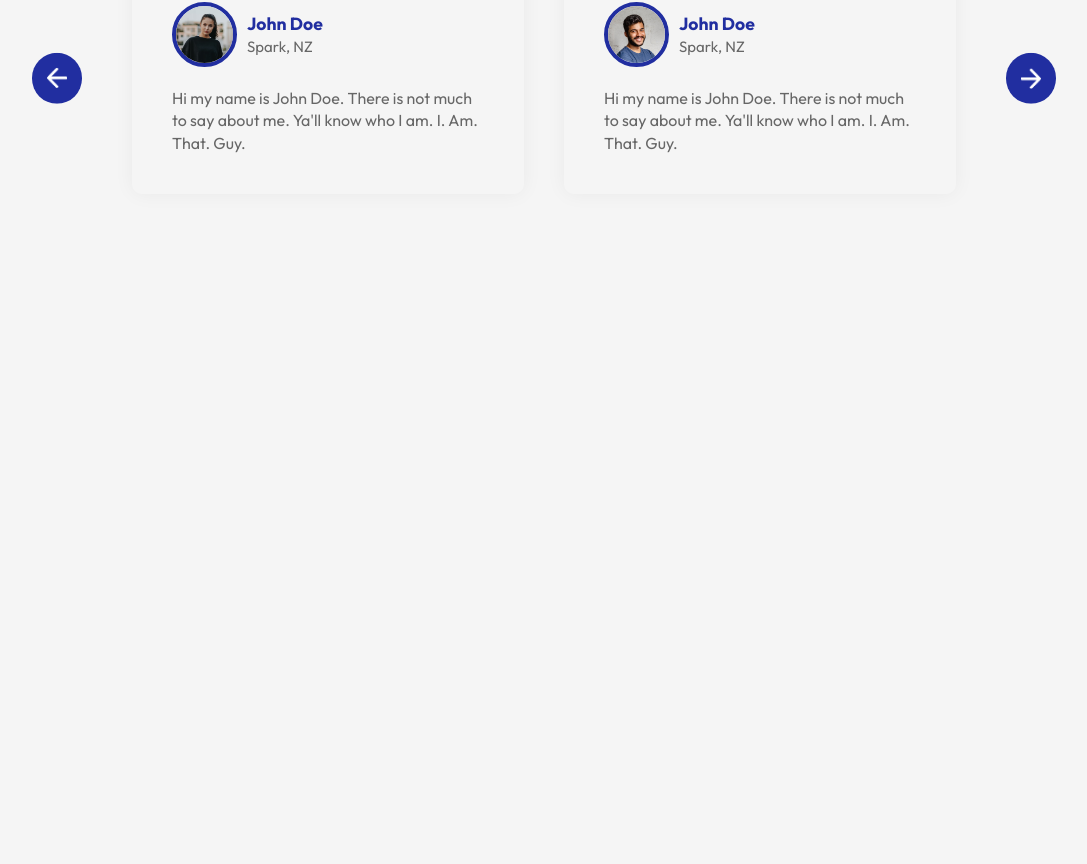
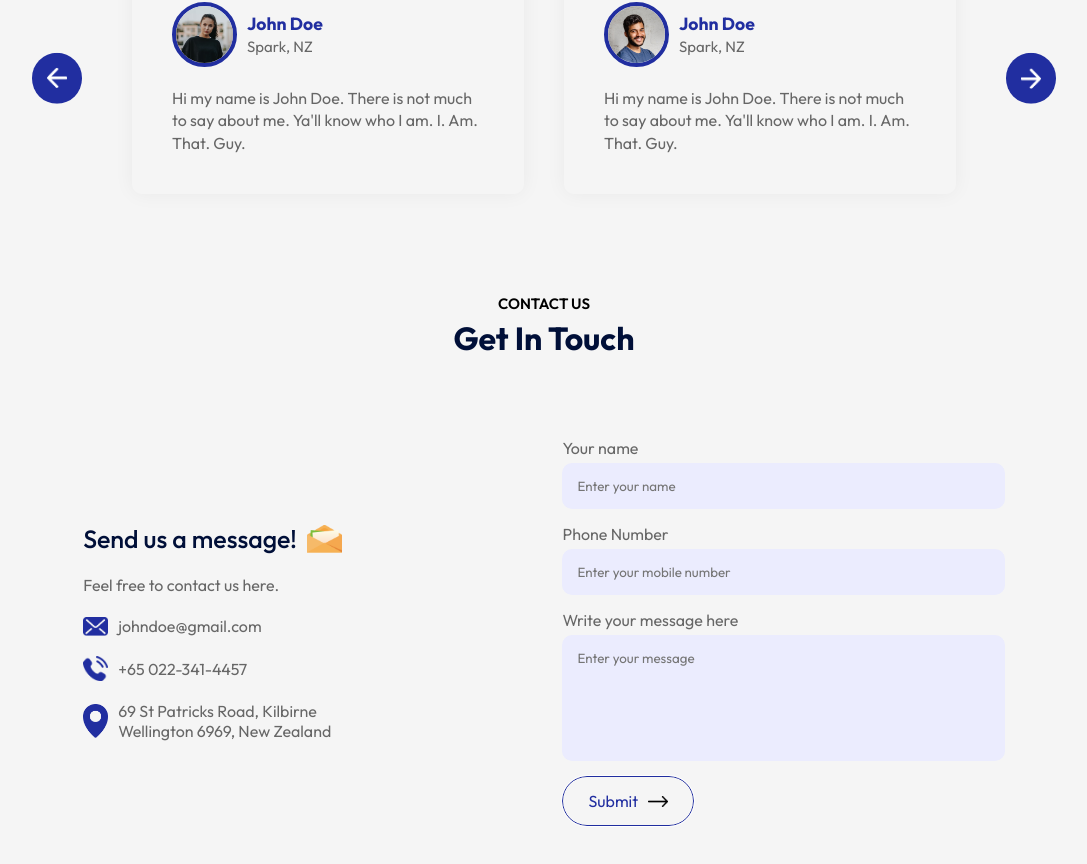
Before and after one commit to andrecamerino/react-website, a React (Vite) app in the folder react-website/: page / in a window 1280 px wide. Shown: the part 2641-3505 px from the top of the page, without its empty margins (96-1183 px from the left). Before the commit the page ends 2935 px from the top, so only its background shows below. Built offline with nearby package versions, Linux system fonts and the light colour scheme.

Commit message:
add contact section

```diff
--- a/react-website/src/App.jsx
+++ b/react-website/src/App.jsx
@@ -6,6 +6,7 @@
 import About from "./Components/About/About";
 import Campus from "./Components/Campus/Campus";
 import Testimonials from "./Components/Testimonials/Testimonials.jsx";
+import Contact from "./Components/Contact/Contact.jsx";
 
 const App = () => {
   return (
@@ -20,6 +21,8 @@
         <Campus />
         <Title subtitle="Testimonials" title="What Student Says"/>
         <Testimonials />
+        <Title subtitle="Contact Us" title="Get In Touch"/>
+        <Contact />
       </div>
     </div>
   );
--- /dev/null
+++ b/react-website/src/Components/Contact/Contact.css
@@ -0,0 +1,60 @@
+.contact {
+    margin: 80px auto;
+    max-width: 90%;
+    display: flex;
+    align-items: center;
+    justify-content: space-between;
+}
+
+.contact-col {
+    flex-basis: 48%;
+    color: #676767;
+}
+
+.contact-col h3 {
+    color: #000F38;
+    font-weight: 500;
+    font-size: 25px;
+    display: flex;
+    align-items: center;
+    margin-bottom: 20px;
+}
+
+.contact-col h3 img {
+    width: 35px;
+    margin-left: 10px;
+}
+
+.contact-col p {
+    max-width: 450px;
+    line-height: 1.3;
+}
+
+.contact-col ul li {
+    display: flex;
+    align-items: center;
+    margin: 20px 0;
+}
+
+.contact-col ul li img {
+    width: 25px;
+    margin-right: 10px;
+}
+
+.contact form input, .contact form textarea {
+    display: block;
+    width: 100%;
+    background: #EBECFE;
+    padding: 15px;
+    border: 0;
+    outline: 0;
+    margin-top: 5px;
+    margin-bottom: 15px;
+    resize: none;
+    border-radius: 10px;
+}
+
+.contact-col span {
+    display: block;
+    margin: 20px 0;
+}
--- /dev/null
+++ b/react-website/src/Components/Contact/Contact.jsx
@@ -0,0 +1,63 @@
+import React from 'react'
+import "./Contact.css"
+import msg_icon from "../../assets/msg-icon.png"
+import mail_icon from "../../assets/mail-icon.png"
+import phone_icon from "../../assets/phone-icon.png"
+import location_icon from "../../assets/location-icon.png"
+import white_arrow from "../../assets/white-arrow.png"
+
+const Contact = () => {
+
+    const [result, setResult] = React.useState("");
+
+  const onSubmit = async (event) => {
+    event.preventDefault();
+    setResult("Sending....");
+    const formData = new FormData(event.target);
+
+    formData.append("access_key", "15f31938-6d57-421a-950e-ebf6428715bf"); // YES I KNOW ITS NOT ENCRYPTED IDK HOW TO DO THAT YET OK
+
+    const response = await fetch("https://api.web3forms.com/submit", {
+      method: "POST",
+      body: formData
+    });
+
+    const data = await response.json();
+
+    if (data.success) {
+      setResult("Form Submitted Successfully");
+      event.target.reset();
+    } else {
+      console.log("Error", data);
+      setResult(data.message);
+    }
+  };
+
+  return (
+    <div className='contact'>
+        <div className="contact-col">
+            <h3>Send us a message! <img src={msg_icon} alt="" /></h3>
+            <p>Feel free to contact us here.</p>
+            <ul>
+                <li><img src={mail_icon} alt="" />johndoe@gmail.com</li>
+                <li><img src={phone_icon} alt="" />+65 022-341-4457</li>
+                <li><img src={location_icon} alt="" />69 St Patricks Road, Kilbirne<br/>Wellington 6969, New Zealand</li>
+            </ul>
+        </div>
+        <div className="contact-col form">
+            <form onSubmit={onSubmit}>
+                <label htmlFor="">Your name</label>
+                <input type="text" name="name" placeholder='Enter your name' required/>
+                <label htmlFor="">Phone Number</label>
+                <input type="tel" name="phone" placeholder='Enter your mobile number' required/>
+                <label htmlFor="">Write your message here</label>
+                <textarea name="message" rows="6" placeholder='Enter your message' required></textarea>
+                <button type='submit' className='btn dark-btn'>Submit <img src={white_arrow} alt="" /></button>
+            </form>
+            <span>{result}</span>
+        </div>
+    </div>
+  )
+}
+
+export default Contact
```
